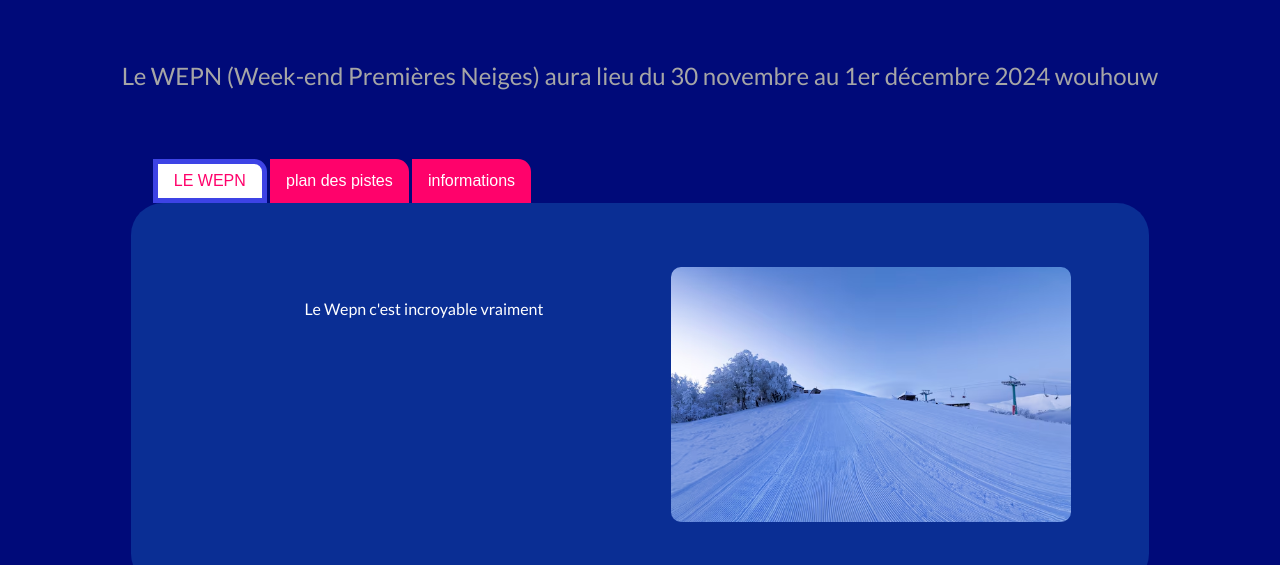
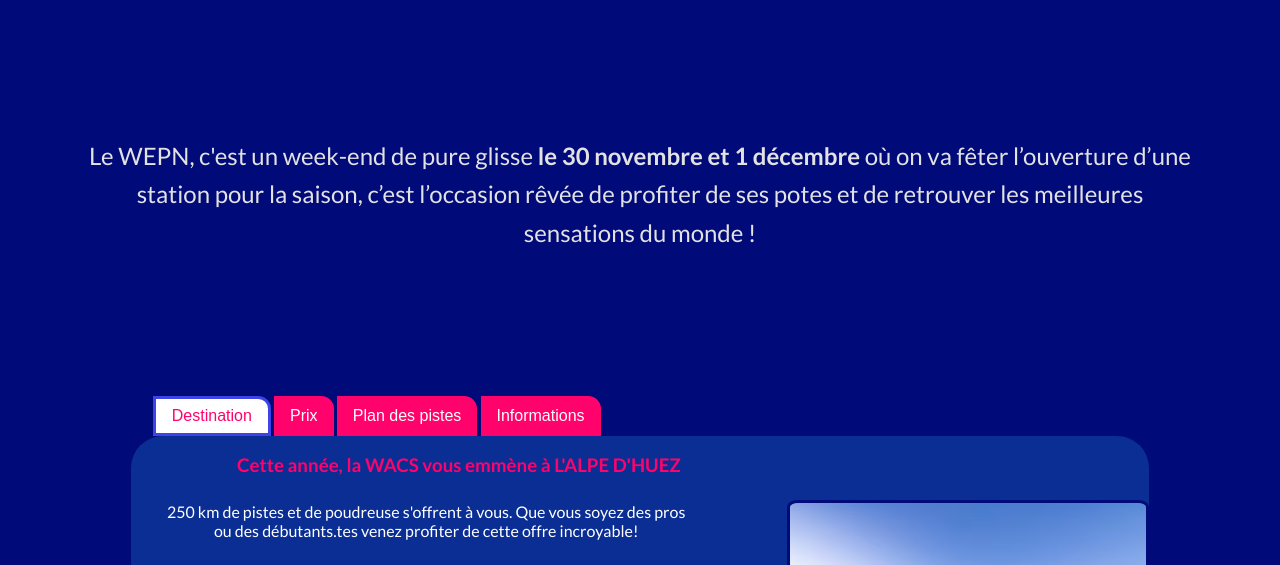
Before and after one commit to AlbatorZ/wepn2k24, a React (Create React App) app: page / in a window 1280 px wide. Shown: the part 387-952 px from the top of the page. Built offline with nearby package versions, Linux system fonts and the light colour scheme.

Commit message:
adaptation petits ecrans et modifs container

```diff
--- a/src/assets/tabElements.js
+++ b/src/assets/tabElements.js
@@ -3,7 +3,8 @@
 import bus from '../assets/bus_neige.jpg'
 
 export const tabElements = [
-    {titre: 'LE WEPN', description: "Le Wepn c'est incroyable vraiment", image : belle_image},
-    {titre: 'plan des pistes', description: " les prix seront compris entre", image : plan_pistes},
-    {titre: 'informations', description: "depart en bus à minuit, prevoyez des habits chauds", image : bus}
+    {bouton: 'Destination', titre : "Cette année, la WACS vous emmène à L'ALPE D'HUEZ", description: "250 km de pistes et de poudreuse s'offrent à vous. Que vous soyez des pros ou des débutants.tes venez profiter de cette offre incroyable!", image: belle_image},
+    {bouton: 'Prix', titre : "153€ Tarif normal et 89€ Tarif boursier", description : "Le prix comprend forfait, logement et transport. La WACS vous propose aussi des options de matériel et de pack bouffe réservables ultérieurement.", image : belle_image},
+    {bouton: 'Plan des pistes', titre : "", description: "Les prix : 153€ Tarif normal et 89€ Tarif boursier", image : plan_pistes},
+    {bouton: 'Informations', titre : "", description: "depart en bus à minuit, prevoyez des habits chauds", image : bus}
 ]
--- a/src/components/Container.css
+++ b/src/components/Container.css
@@ -19,11 +19,12 @@
 
 
 #tab img {
-    width: 400px;
-    height: 300;
-    border-radius: 10px;
+    width: 35%;
+    height: 30%;
+    border-radius: 3%;
     margin-top: 4rem;
     margin-bottom: 4rem;
+    border: 0.2rem solid rgb(0,10,121);
 }
 
 
@@ -37,9 +38,12 @@
 }
 
 #tab p {
-    margin: 3rem;
-    margin-right: 5rem;
-    padding: 3rem;
+    margin-top:1% ;
+    margin-right: 10%;
+    padding-top: 1%;
+    padding-left: 5%;
+    padding-right: 5%;
+    padding-bottom: 2%;
 
 }
 
@@ -57,5 +61,9 @@
 #tab menu button.active {
     color: rgb(255, 2, 107);
     background-color: white;
-    border: 5px solid  rgba(41, 47, 227, 0.90);
+    border: 3px solid  rgba(41, 47, 227, 0.90);
 }
+
+h3{
+    color: rgb(255, 2, 107);
+}
--- a/src/components/Container.jsx
+++ b/src/components/Container.jsx
@@ -7,15 +7,19 @@
     return (<div id = 'tab'>
             <menu>
                 {tabElements.map((element,index) => ( <button  key = {index} onClick={() => setSelectedButton(index)} className = {selectedButton === index ? 'active' : undefined} >
-                {element.titre} </button>))}
+                {element.bouton} </button>))}
 
 
             </menu>
             <div className="content">
-                <p>
-                    {tabElements[selectedButton].description}
-
-                </p>
+                <div>
+                    <h3>
+                        {tabElements[selectedButton].titre}
+                    </h3>
+                    <p>
+                        {tabElements[selectedButton].description}
+                    </p>
+                </div>
                 <img src = {tabElements[selectedButton].image} alt = {''} ></img>
             </div>
         </div>)
--- a/src/components/Header.css
+++ b/src/components/Header.css
@@ -8,7 +8,8 @@
 
 .header p {
     font-size: 1.5rem;
-    color: #a6a6a6;
+    color: #e2e2e2;
     margin-top: 20px;
     line-height: 1.6;
+    padding: 5rem;
 }
--- a/src/components/Header.jsx
+++ b/src/components/Header.jsx
@@ -15,7 +15,7 @@
                 alt="WACS"
                 style={{ width: '300px', height: '300px', marginRight: '10px' }}
             />
-            <p>Le WEPN (Week-end Premières Neiges) aura lieu du 30 novembre au 1er décembre 2024 wouhouw</p>
+            <p>Le WEPN, c'est un week-end de pure glisse <strong>le 30 novembre et 1 décembre</strong> où on va fêter l’ouverture d’une station pour la saison, c’est l’occasion rêvée de profiter de ses potes et de retrouver les meilleures sensations du monde !</p>
         </header>
     );
 }
--- a/src/components/Timer.jsx
+++ b/src/components/Timer.jsx
@@ -3,7 +3,7 @@
 
 export default function Timer() {
     const calculateTimeLeft = () => {
-        const targetDate = new Date('2024-10-15T15:00:00'); // date et heure du shotgun 15/10/2024 à 15h
+        const targetDate = new Date('2024-10-18T13:00:00'); // date et heure du shotgun 18/10/2024 à 13h
         const now = new Date();
         const difference = targetDate - now;
 
```
